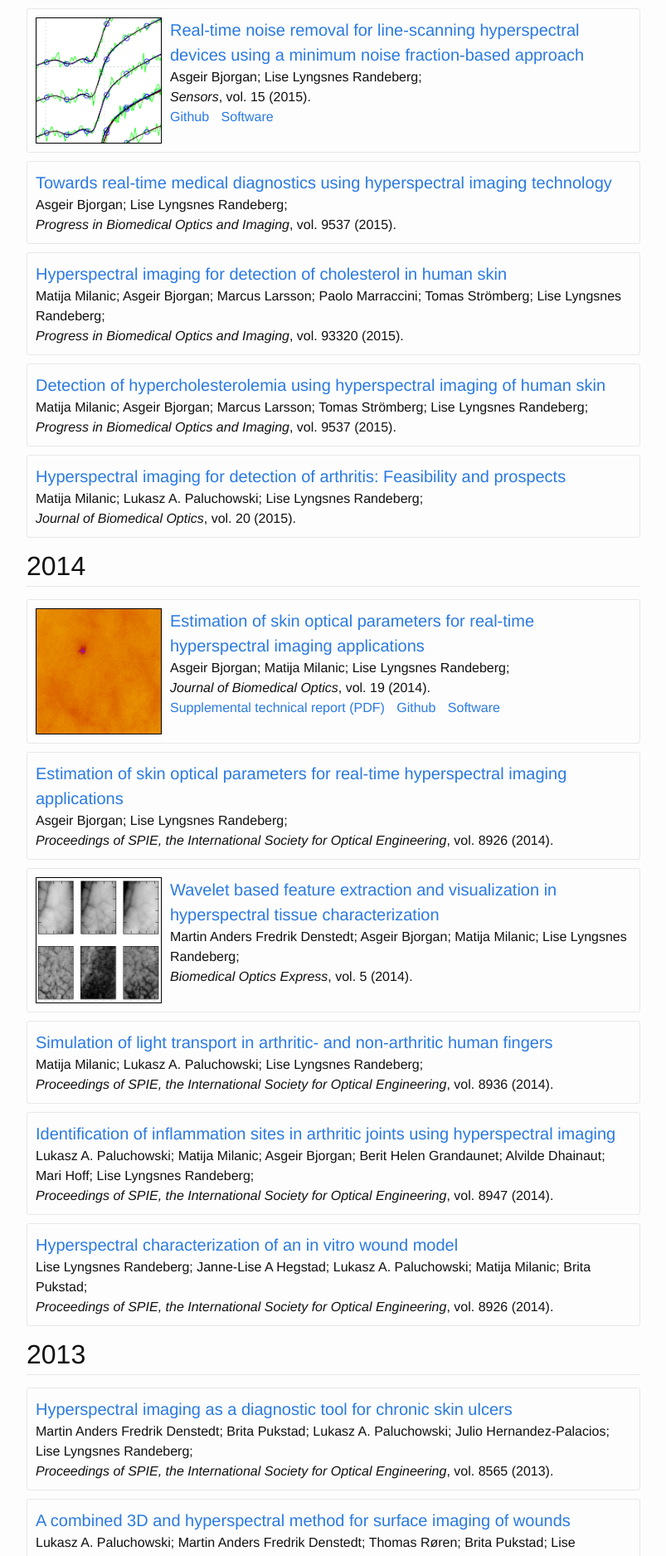
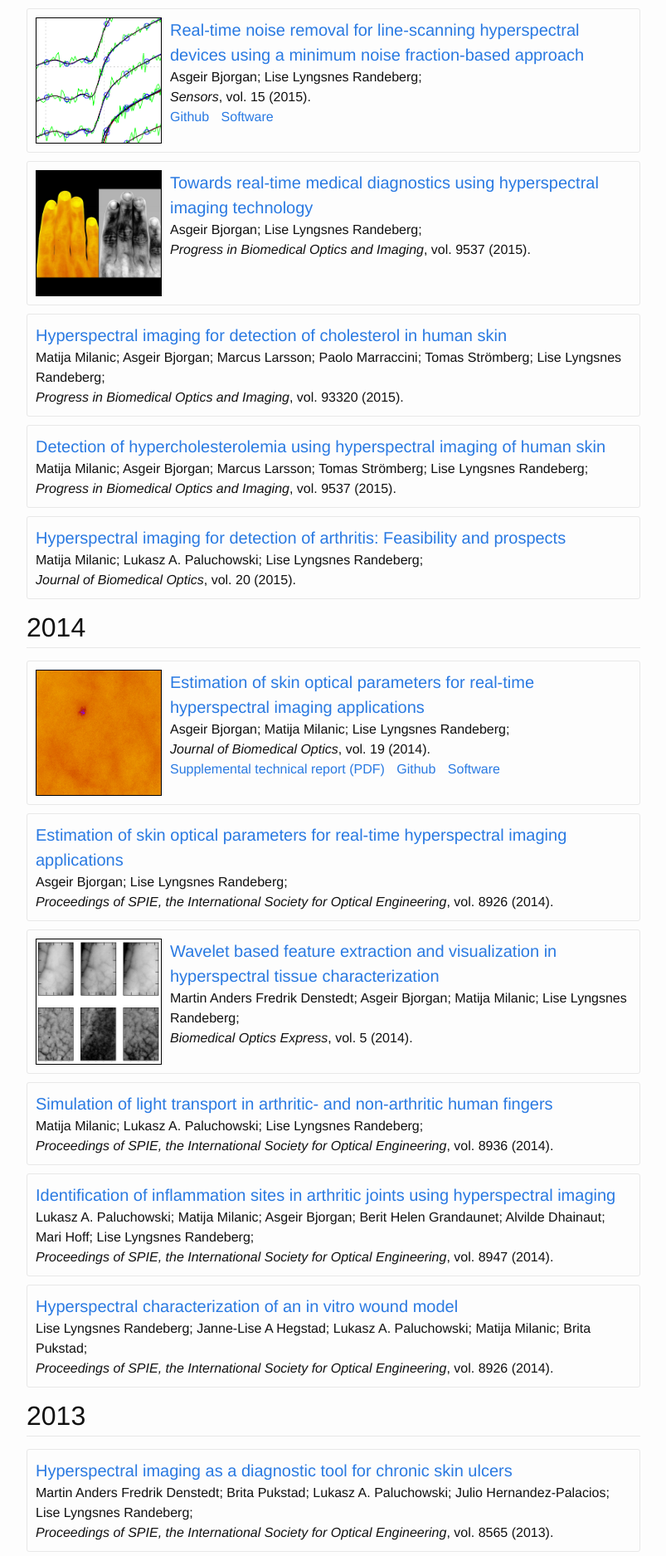
Before and after one commit to ntnu-bioopt/ntnu-bioopt.github.io, a Jekyll site: the page built from publications.html, in a window 1280 px wide. Shown: the part 979-2854 px from the top of the page at 83% size, without its empty margins (238-1041 px from the left). Built offline with Jekyll 4.4.1, drawn with Linux system fonts in a browser that asks for light colours.

Commit message:
Add picture on 'Towards real-time...'.

```diff
--- a/_data/publications.json
+++ b/_data/publications.json
@@ -214,7 +214,7 @@
         "suppltitle": null,
         "software": null,
         "github": null,
-        "img": null
+        "img": "1281539.png"
       },
       {
         "tittel": "Hyperspectral imaging for detection of cholesterol in human skin",
```
Also changed, not shown: assets/publications/1281539.png (added), 1 other file.
